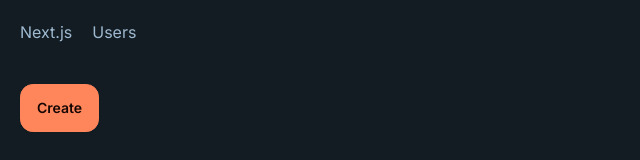
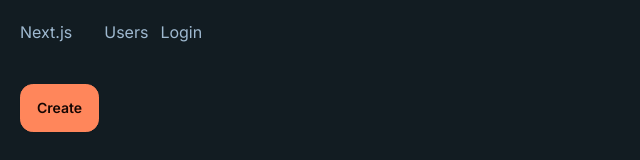
Before and after one commit to reneb1404/learning-nextjs, a Next.js app: page /users/new in a window 1280 px wide. Shown: the top 160 px of the page, without its empty margins (0-640 px from the left). Built offline with nearby package versions, Linux system fonts and the light colour scheme.

Commit message:
Added Next-Auth and implemented google sign in

```diff
--- a/app/NavBar.tsx
+++ b/app/NavBar.tsx
@@ -3,11 +3,12 @@ import React from "react";
 
 const NavBar = () => {
 	return (
-		<div className="flex p-5 navbar ">
+		<div className="flex p-5 navbar space-x-3">
 			<Link href="/" className="mr-5">
 				Next.js
 			</Link>
 			<Link href="/users">Users</Link>
+			<Link href="/api/auth/signin">Login</Link>
 		</div>
 	);
 };
--- /dev/null
+++ b/app/api/auth/[...nextauth]/route.ts
@@ -0,0 +1,3 @@
+import { handlers } from "@/auth";
+
+export const { GET, POST } = handlers;
--- /dev/null
+++ b/auth.ts
@@ -0,0 +1,6 @@
+import NextAuth from "next-auth";
+import Google from "next-auth/providers/google";
+
+export const { handlers, signIn, signOut, auth } = NextAuth({
+	providers: [Google],
+});
--- a/package.json
+++ b/package.json
@@ -12,6 +12,7 @@
     "@prisma/client": "^5.19.1",
     "fast-sort": "^3.4.1",
     "next": "14.2.7",
+    "next-auth": "^5.0.0-beta.21",
     "next-cloudinary": "^6.13.0",
     "prisma": "^5.19.1",
     "react": "^18",
```
Also changed, not shown: 1 other file (tests, documents, lock files or other folders).
